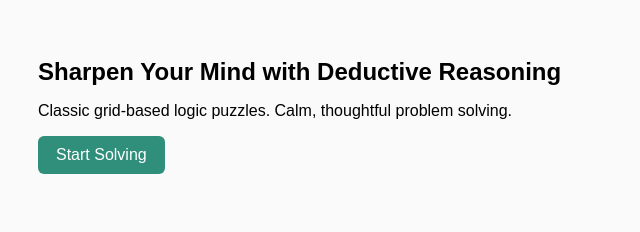
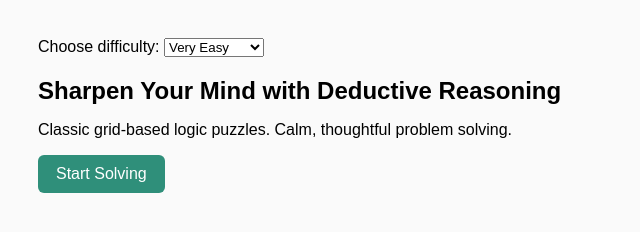
Before and after one commit to wadikhayesachin-hue/zebra-logic-puzzle, a plain HTML site: page index.html in a window 1280 px wide. Shown: the whole page, without its empty margins (0-640 px from the left). Drawn offline with Linux system fonts and the light colour scheme.

Commit message:
Update index.html layout for puzzle flow

```diff
--- a/index.html
+++ b/index.html
@@ -6,10 +6,21 @@
   <link rel="stylesheet" href="style.css" />
 </head>
 <body>
-
+<label for="difficulty">Choose difficulty:</label>
+<select id="difficulty">
+  <option value="1">Very Easy</option>
+  <option value="2">Easy</option>
+  <option value="3">Medium</option>
+  <option value="4">Hard</option>
+  <option value="5">Expert</option>
+</select>
   <section class="hero">
     <h1>Sharpen Your Mind with Deductive Reasoning</h1>
     <p>Classic grid-based logic puzzles. Calm, thoughtful problem solving.</p>
+
+
+
+
     <a href="puzzle.html" class="btn">Start Solving</a>
   </section>
 
```
